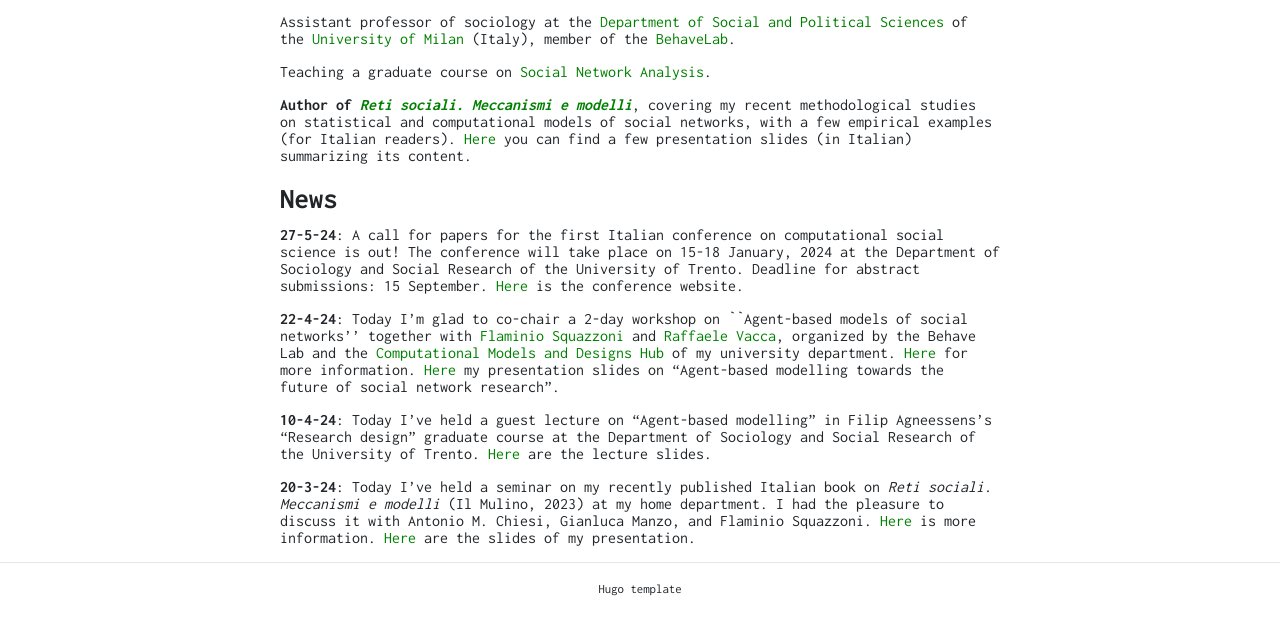
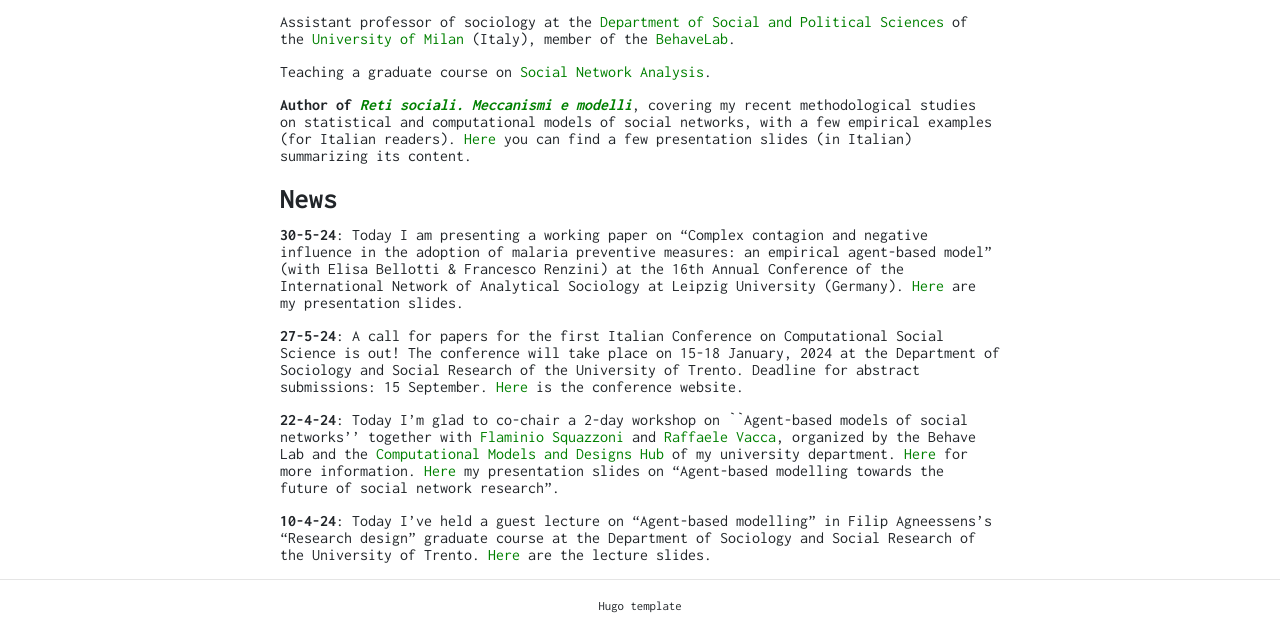
Before and after one commit to federico-bianchi/federico-bianchi.github.io, a plain HTML site: page index.html in a window 1280 px wide. Shown: the part 236-857 px from the top of the page. Drawn offline with nearby package versions, Linux system fonts and the light colour scheme.

Commit message:
update news

```diff
--- a/index.html
+++ b/index.html
@@ -68,10 +68,10 @@
 <p>Teaching a graduate course on <a href="https://federico-bianchi.github.io/teaching/">Social Network Analysis</a>.</p>
 <p><strong>Author of <a href="https://www.mulino.it/isbn/9788815387523"><em>Reti sociali. Meccanismi e modelli</em></a></strong>, covering my recent methodological studies on statistical and computational models of social networks, with a few empirical examples (for Italian readers). <a href="presentations/seminario-sps.pdf">Here</a> you can find a few presentation slides (in Italian) summarizing its content.</p>
 <h1 id="news">News</h1>
-<p><strong>27-5-24</strong>: A call for papers for the first Italian conference on computational social science is out! The conference will take place on 15-18 January, 2024 at the Department of Sociology and Social Research of the University of Trento. Deadline for abstract submissions: 15 September. <a href="https://cs2italy.org/">Here</a> is the conference website.</p>
+<p><strong>30-5-24</strong>: Today I am presenting a working paper on &ldquo;Complex contagion and negative influence in the adoption of malaria preventive measures: an empirical agent-based model&rdquo; (with Elisa Bellotti &amp; Francesco Renzini) at the 16th Annual Conference of the International Network of Analytical Sociology at Leipzig University (Germany). <a href="presentations/inas-24.pdf">Here</a> are my presentation slides.</p>
+<p><strong>27-5-24</strong>: A call for papers for the first Italian Conference on Computational Social Science is out! The conference will take place on 15-18 January, 2024 at the Department of Sociology and Social Research of the University of Trento. Deadline for abstract submissions: 15 September. <a href="https://cs2italy.org/">Here</a> is the conference website.</p>
 <p><strong>22-4-24</strong>: Today I&rsquo;m glad to co-chair a 2-day workshop on ``Agent-based models of social networks&rsquo;&rsquo; together with <a href="https://behavelab.org/flaminio-squazzoni/">Flaminio Squazzoni</a> and <a href="http://www.raffaelevacca.com/">Raffaele Vacca</a>, organized by the Behave Lab and the <a href="https://cmdhub.unimi.it/">Computational Models and Designs Hub</a> of my university department. <a href="https://behavelab.org/hybrid-workshop-on-agent-based-models-of-social-networks-22-23-april-2024/">Here</a> for more information. <a href="presentations/abm-networks.pdf">Here</a> my presentation slides on &ldquo;Agent-based modelling towards the future of social network research&rdquo;.</p>
 <p><strong>10-4-24</strong>: Today I&rsquo;ve held a guest lecture on &ldquo;Agent-based modelling&rdquo; in Filip Agneessens&rsquo;s &ldquo;Research design&rdquo; graduate course at the Department of Sociology and Social Research of the University of Trento. <a href="presentations/lezione-unitn-24.pdf">Here</a> are the lecture slides.</p>
-<p><strong>20-3-24</strong>: Today I&rsquo;ve held a seminar on my recently published Italian book on <em>Reti sociali. Meccanismi e modelli</em> (Il Mulino, 2023) at my home department. I had the pleasure to discuss it with Antonio M. Chiesi, Gianluca Manzo, and Flaminio Squazzoni. <a href="https://sps.unimi.it/it/seminario-sps-fresco-di-stampa-federico-bianchi-universita-degli-studi-di-milano">Here</a> is more information. <a href="presentations/seminario-sps.pdf">Here</a> are the slides of my presentation.</p>
 
 </div>
 
```
Also changed, not shown: 1 other file.
